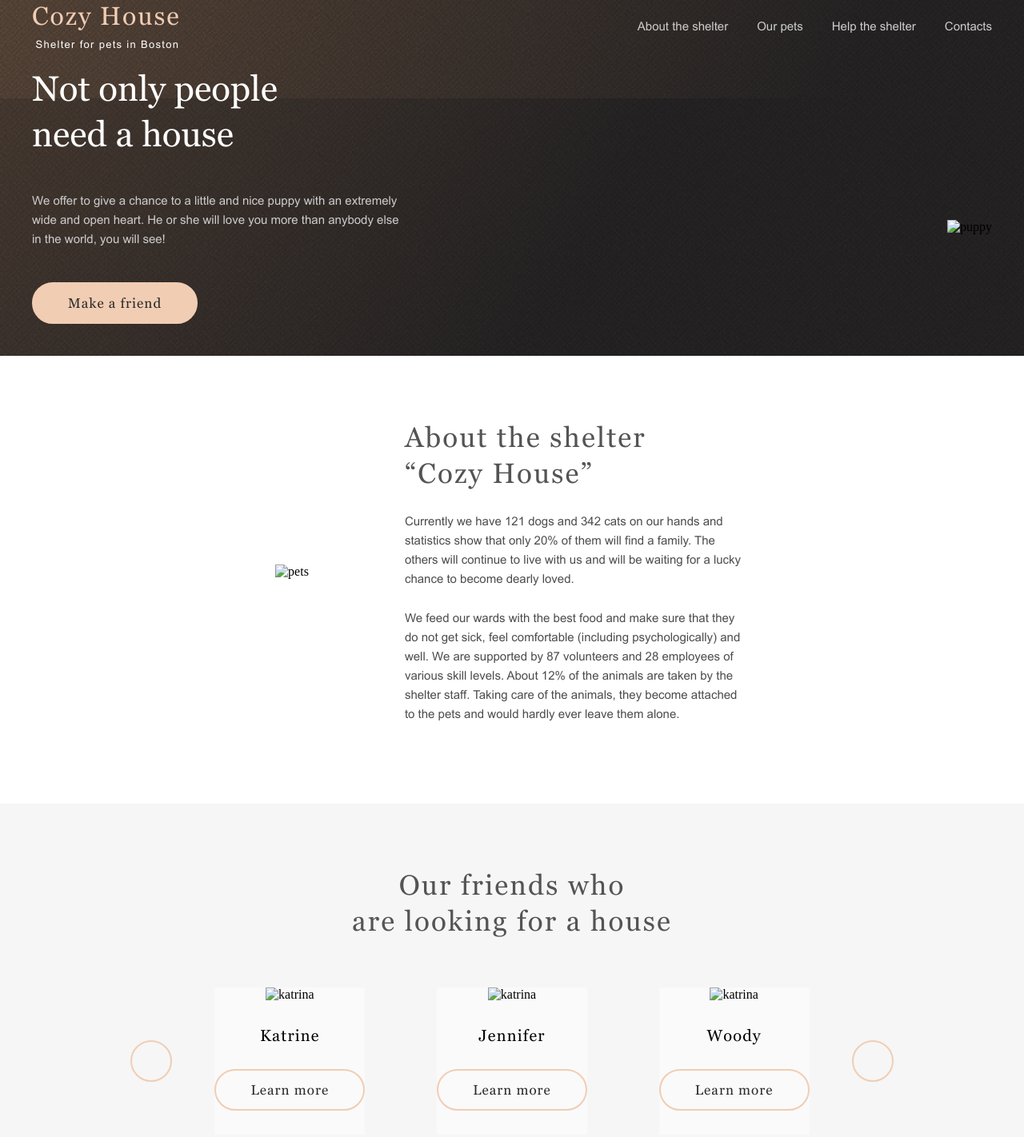
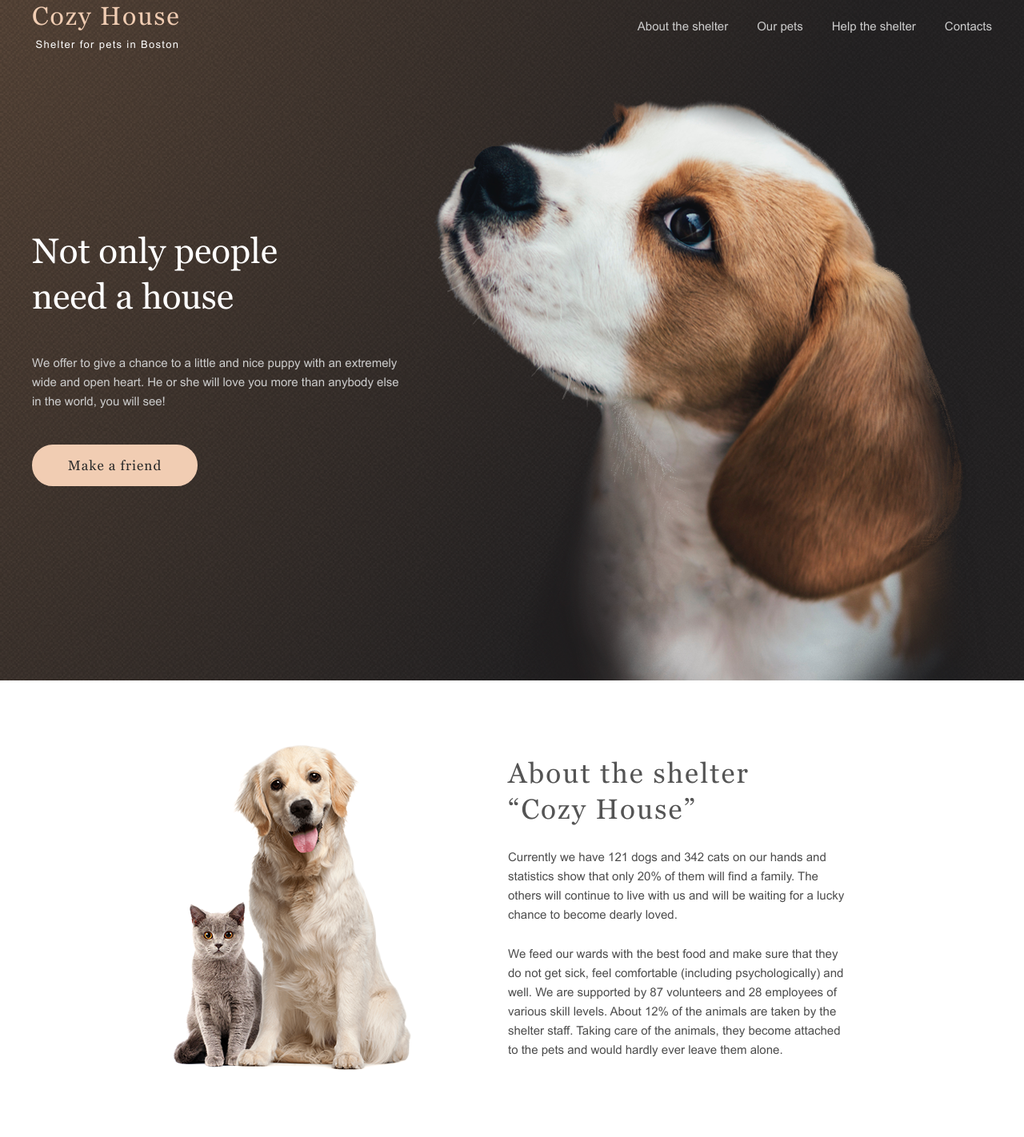
Before and after one commit to gavrilenkoartem038/JS2022Q1, a plain HTML site: page shelter/pages/main/index.html in a window 1280 px wide. Shown: the part 57-1479 px from the top of the page at 80% size. Drawn offline with Linux system fonts and the light colour scheme; files whose address does not match are found by name.

Commit message:
new fixes

```diff
--- a/shelter/pages/main/index.html
+++ b/shelter/pages/main/index.html
@@ -43,12 +43,12 @@
                         <button class="main-button">Make a friend</button>
                     </div>
                     <div class="start-image">
-                        <img src="../../assetsassets/img/puppy.png" alt="puppy">
+                        <img src="../../assets/img/puppy.png" alt="puppy">
                     </div>
                 </section>
                 <section class="section">
                     <div class="section-image">
-                        <img src="../../assetsassets/img/pets.png" alt="pets">
+                        <img src="../../assets/img/pets.png" alt="pets">
                     </div>
                     <div class="about-info">
                         <h2 class="section-title">About the shelter “Cozy House”</h2>
@@ -62,17 +62,17 @@
                         <button class="arrow-button"></button>
                         <div class="card-container">
                             <div class="card">
-                                <img src="../../assetsassets/img/pets-katrine.png" alt="katrina">
+                                <img src="../../assets/img/pets-katrine.png" alt="katrina">
                                 <span>Katrine</span>
                                 <button class="secondary-button">Learn more</button>
                             </div>
                             <div class="card">
-                                <img src="../../assetsassets/img/pets-jennifer.png" alt="katrina">
+                                <img src="../../assets/img/pets-jennifer.png" alt="katrina">
                                 <span>Jennifer</span>
                                 <button class="secondary-button">Learn more</button>
                             </div>
                             <div class="card">
-                                <img src="../../assetsassets/img/pets-woody.png" alt="katrina">
+                                <img src="../../assets/img/pets-woody.png" alt="katrina">
                                 <span>Woody</span>
                                 <button class="secondary-button">Learn more</button>
                             </div>
@@ -115,7 +115,7 @@
                 </section>
                 <section class="section section-donation">
                     <div class="section-image">
-                        <img src="../../assetsassets/img/donation-dog.png" alt="donation-dog">
+                        <img src="../../assets/img/donation-dog.png" alt="donation-dog">
                     </div>
                     <div class="donation-info">
                         <h2 class="section-title">You can also <br> make a donation</h2>
@@ -154,7 +154,7 @@
                     </div>
                 </div>
                 <div class="footer-logo">
-                    <img src="../../assetsassets/img/footer-puppy.png" alt="footer-logo">
+                    <img src="../../assets/img/footer-puppy.png" alt="footer-logo">
                 </div>
             </div>
         </footer>
```
